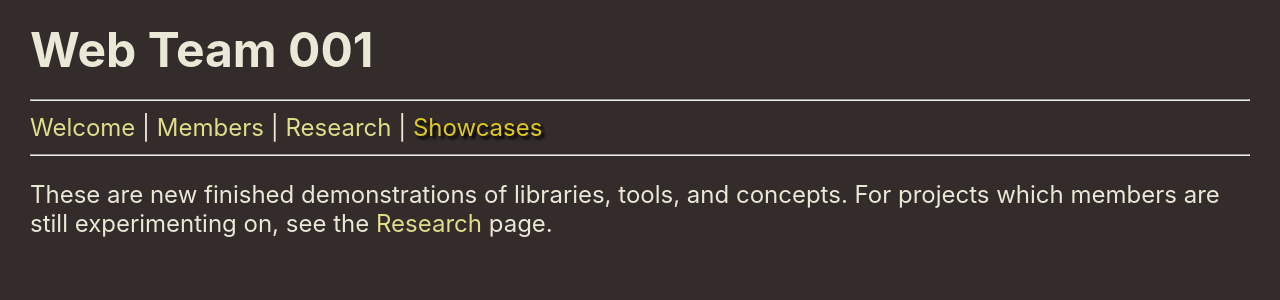
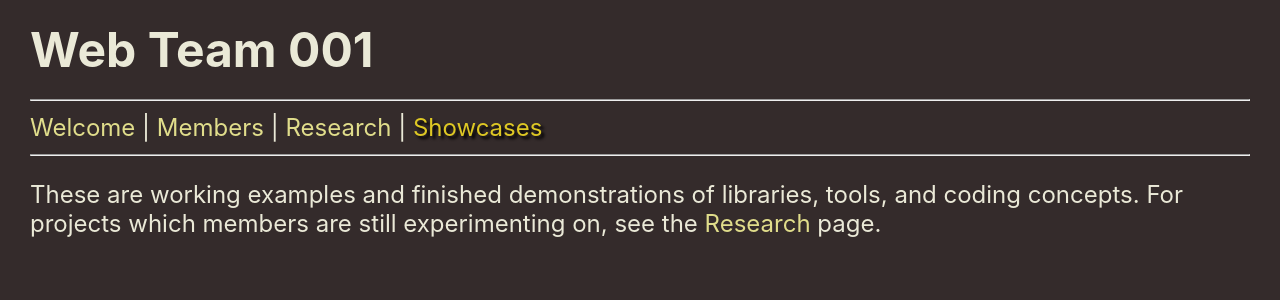
Before and after one commit to edwardtanguay/web-team-site, a React (Vite) app: page /showcases in a window 1280 px wide. Shown: the top 300 px of the page. Built offline with nearby package versions, Linux system fonts and the light colour scheme.

Commit message:
added text

```diff
--- a/src/pages/PageShowcases.jsx
+++ b/src/pages/PageShowcases.jsx
@@ -3,7 +3,7 @@ import { NavLink } from 'react-router-dom';
 export const PageShowcases = () => {
 	return (
 		<div className="page_showcases">
-			<p>These are new finished demonstrations of libraries, tools, and concepts. For projects which members are still experimenting on, see the <NavLink to="/research">Research</NavLink> page.</p>
+			<p>These are working examples and finished demonstrations of libraries, tools, and coding concepts. For projects which members are still experimenting on, see the <NavLink to="/research">Research</NavLink> page.</p>
 		</div>
 	)
 }
```
